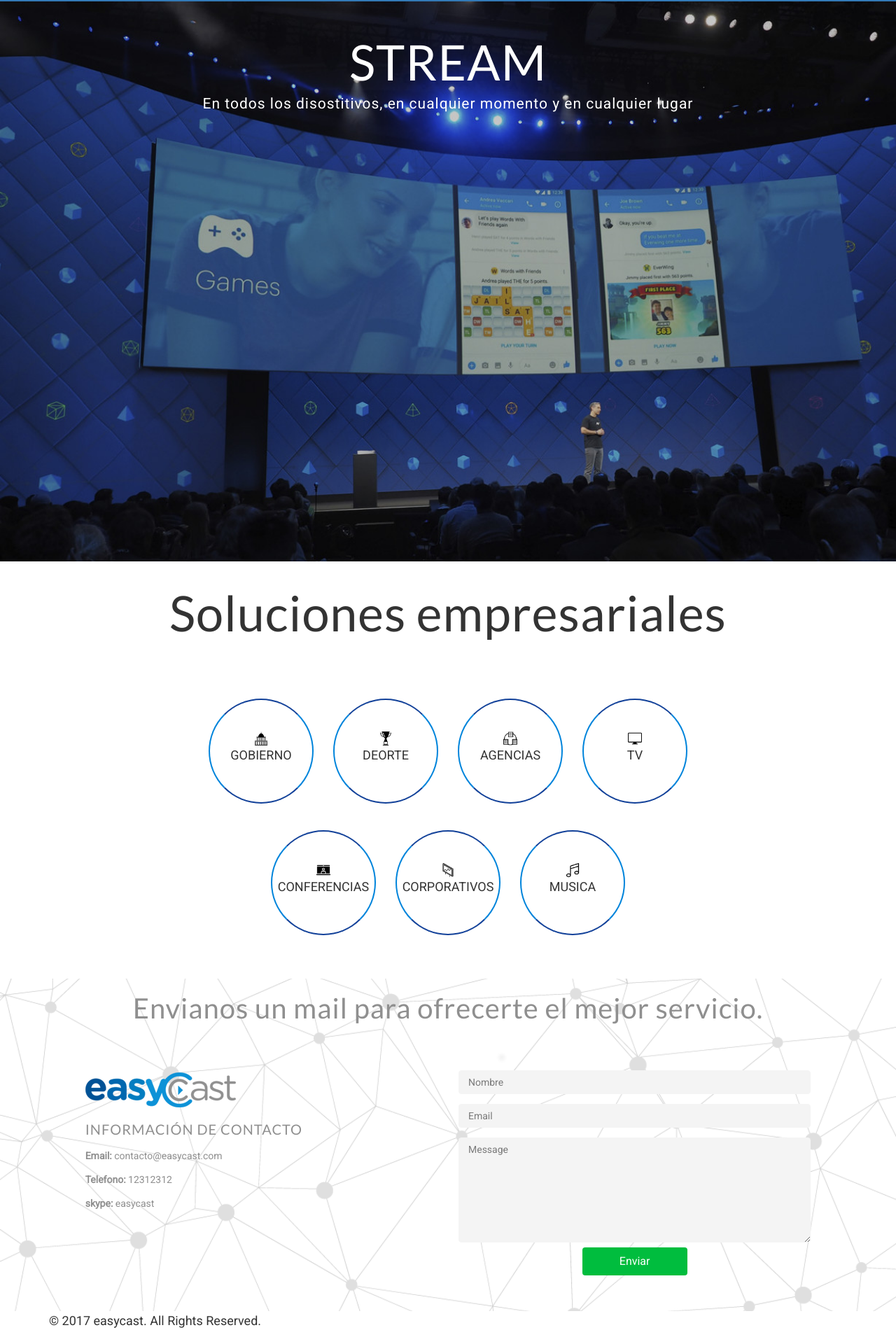
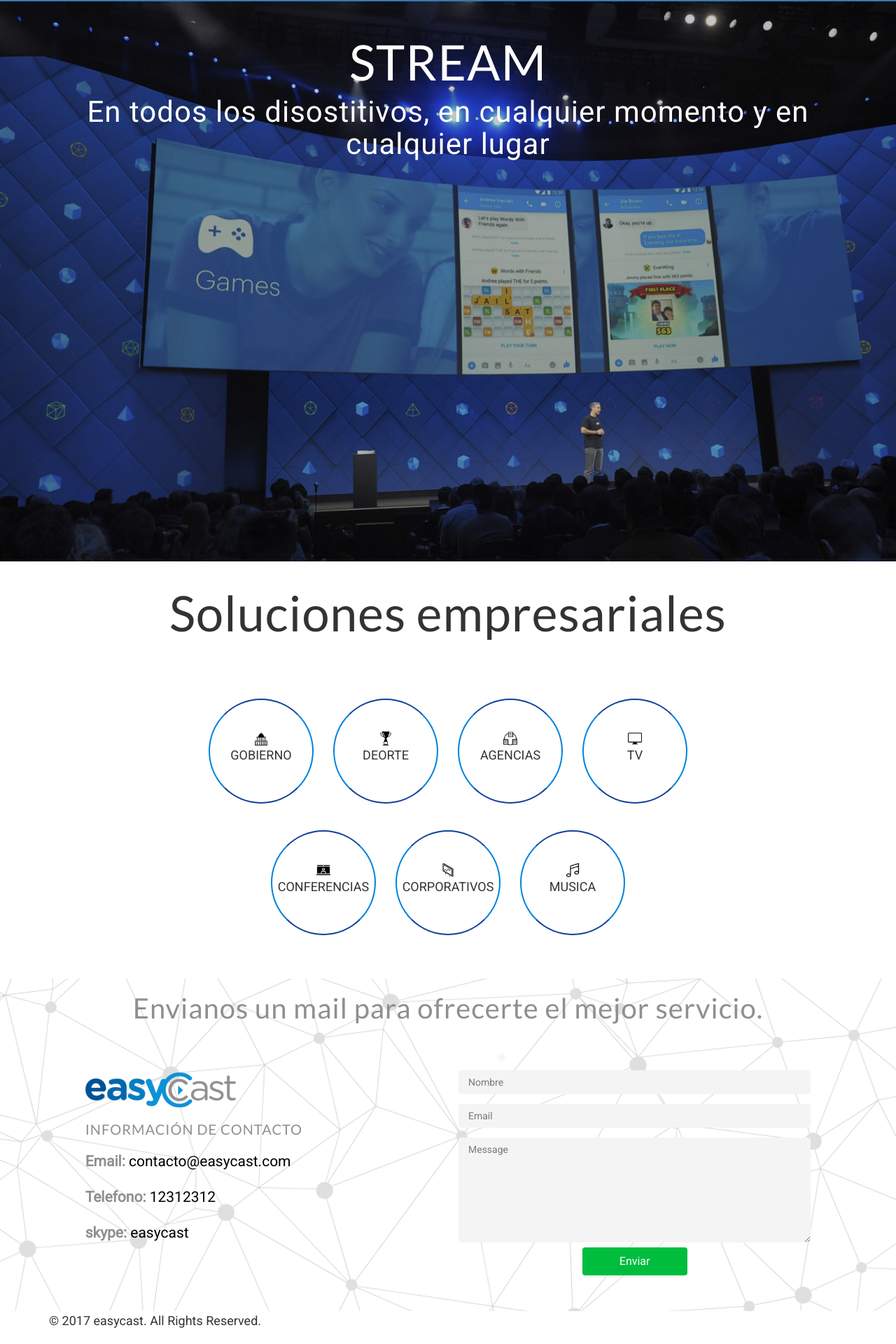
Before and after one commit to RazoDev/easycast, an Angular app: page / in a window 1280 px wide. Shown: the part 1518-3438 px from the top of the page at 70% size. Built offline with nearby package versions, Linux system fonts and the light colour scheme.

Commit message:
texto footer

```diff
--- a/src/styles.css
+++ b/src/styles.css
@@ -44,6 +44,9 @@ h6 {
   font-family: 'Roboto', sans-serif;
   font-weight: 200;
   letter-spacing: 1px;
+}
+h4{
+  font-size:3em!important;
 }
 p {
   font-size: 18px;
@@ -303,7 +306,9 @@ textarea {
 .info-contact ul li{
   list-style-type: none;
   padding: .5em 0;
-  color: #8F8F8F;
+  color: black;
+  font-size: 1.5em;
+
 }
 .info-contact ul li b{
   color: #8F8F8F;
@@ -378,6 +383,9 @@ textarea {
   }
 }
 @media (max-width: 480px) {
+  h4{
+    font-size:1.7em!important;
+  }
   .video{
 
   }
```
